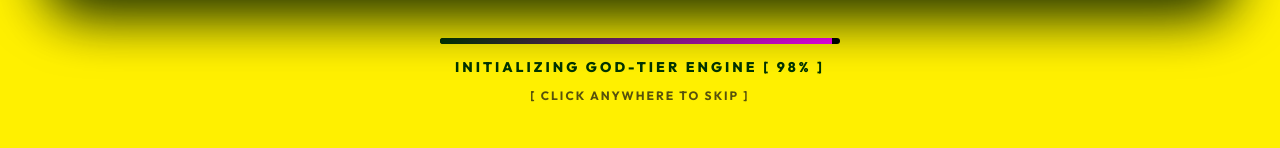
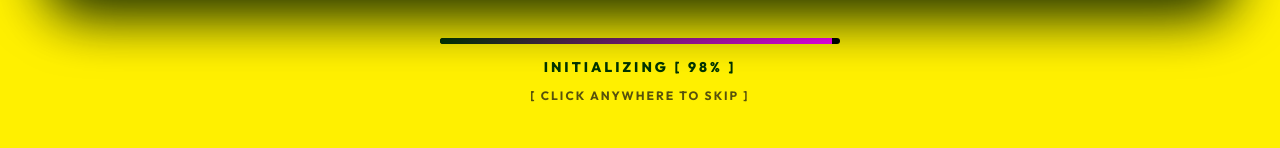
Before and after one commit to Esskay1945/WebArch, a website built with Vite: page index.html in a window 1280 px wide. Shown: the part 638-786 px from the top of the page. Built offline with nearby package versions, Linux system fonts and the light colour scheme.

Commit message:
style: simplify preloader text to INITIALIZING [ progress% ]

```diff
--- a/index.html
+++ b/index.html
@@ -24,7 +24,7 @@
   </video>
   <canvas id="preloader-canvas" width="200" height="200"></canvas>
   <div class="load-bar-track"><div class="load-bar" id="load-bar"></div></div>
-  <div class="load-text" id="load-text">INITIALIZING GOD-TIER ENGINE</div>
+  <div class="load-text" id="load-text">INITIALIZING [ 0% ]</div>
   <div class="skip-hint">[ CLICK ANYWHERE TO SKIP ]</div>
 </div>
 
--- a/src/ui/preloader.js
+++ b/src/ui/preloader.js
@@ -33,7 +33,7 @@ export async function initPreloader() {
 
       if (preloaderVideo) preloaderVideo.pause();
       if (fillBar) fillBar.style.width = '100%';
-      if (loadText) loadText.textContent = 'SYSTEMS ONLINE [ 100% ]';
+      if (loadText) loadText.textContent = 'INITIALIZING [ 100% ]';
 
       setTimeout(() => {
         preloader.classList.add('loaded');
@@ -144,7 +144,7 @@ export async function initPreloader() {
       }
 
       if (fillBar) fillBar.style.width = `${progress}%`;
-      if (loadText) loadText.textContent = `INITIALIZING GOD-TIER ENGINE [ ${progress}% ]`;
+      if (loadText) loadText.textContent = `INITIALIZING [ ${progress}% ]`;
 
       if (crystal && renderer && scene && camera) {
         crystal.rotation.y += 0.03;
```
